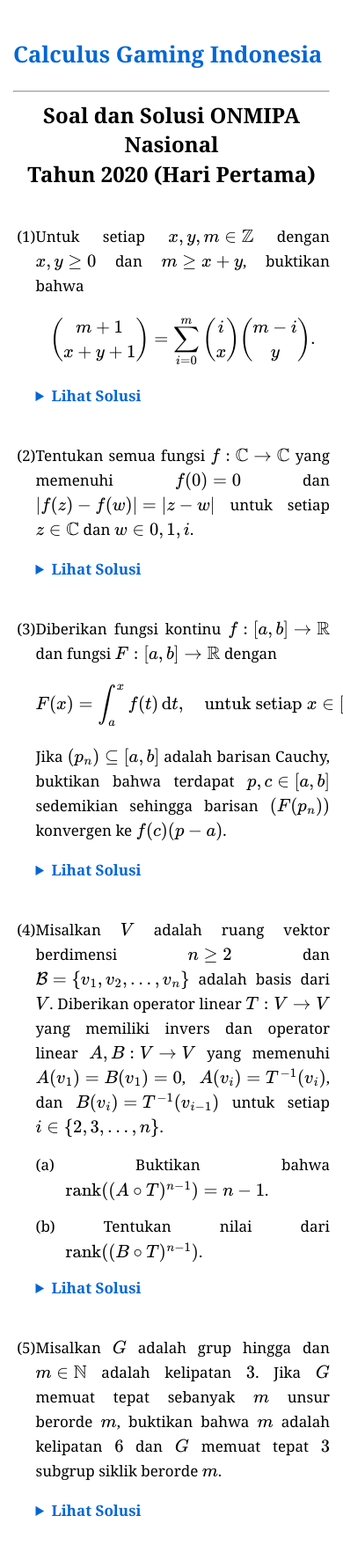
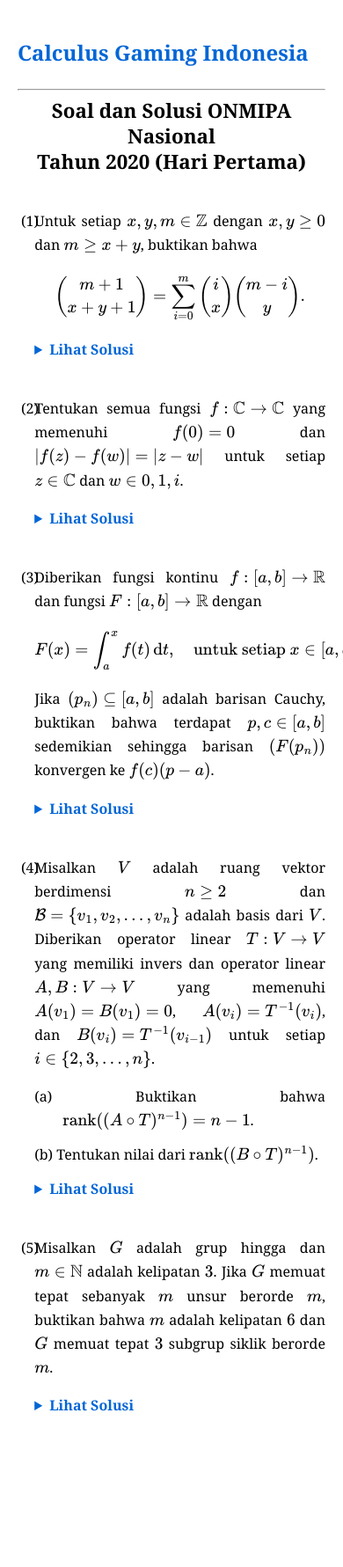
Before and after one commit to calculusgamingindonesia/calculusgamingindonesia.github.io, a Jekyll site: the page built from _posts/2026-06-29-knmipa-nas-20-1.md, in a window 390 px wide. Shown: the whole page at 88% size. Built offline with Jekyll 4.4.1, drawn with Linux system fonts in a browser that asks for light colours; some web fonts are replaced; after the commit the page ends 1662 px from its top, so only the background shows below that.

Commit message:
Update default.html

```diff
--- a/_layouts/default.html
+++ b/_layouts/default.html
@@ -83,25 +83,30 @@
     ol ol > li::before {
       content: none;
     }
-            @media screen and (max-width: 768px) {
+@media screen and (max-width: 768px) {
+
+    body {
+        font-size: 16px;
+        line-height: 1.7;
+        padding-left: 20px;
+        padding-right: 20px;
+    }
 
     h1 {
-        font-size: 1.5rem !important;
-        line-height: 1.4 !important;
-    }
-
-    body {
-        padding-left: 15px;
-        padding-right: 15px;
+        font-size: 1.4rem !important;
+        line-height: 1.3 !important;
+        margin-bottom: 25px !important;
     }
 
     ol {
-        padding-left: 1.5em;
-    }
-    ol > li::before {
-        left: -1.5em;
+        padding-left: 1.2em;
     }
 
+    ol > li::before {
+        left: -1.2em;
+    }
+
+    /* Mengamankan rumus panjang */
     .MathJax_Display, .katex-display {
         overflow-x: auto;
         overflow-y: hidden;
```
